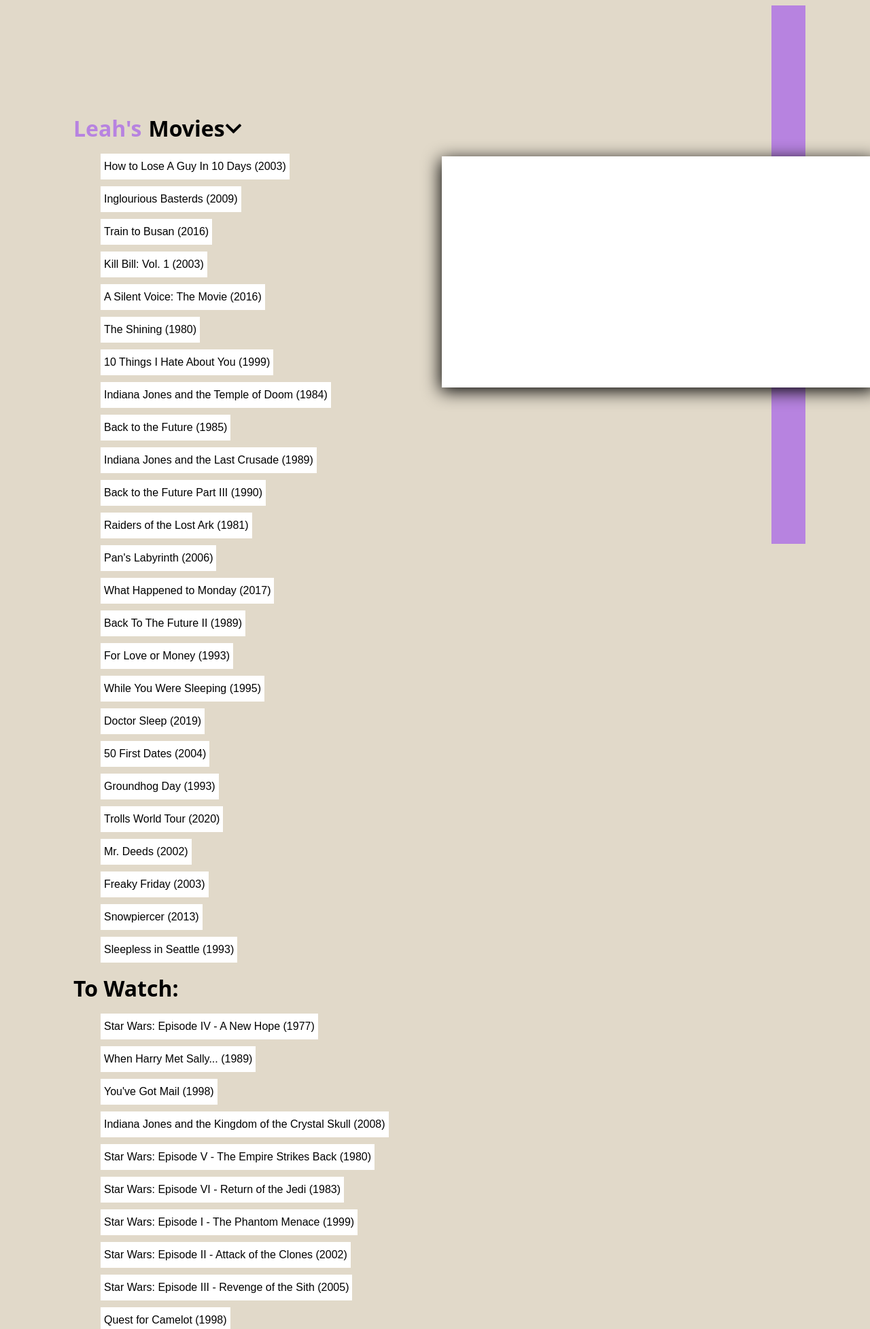
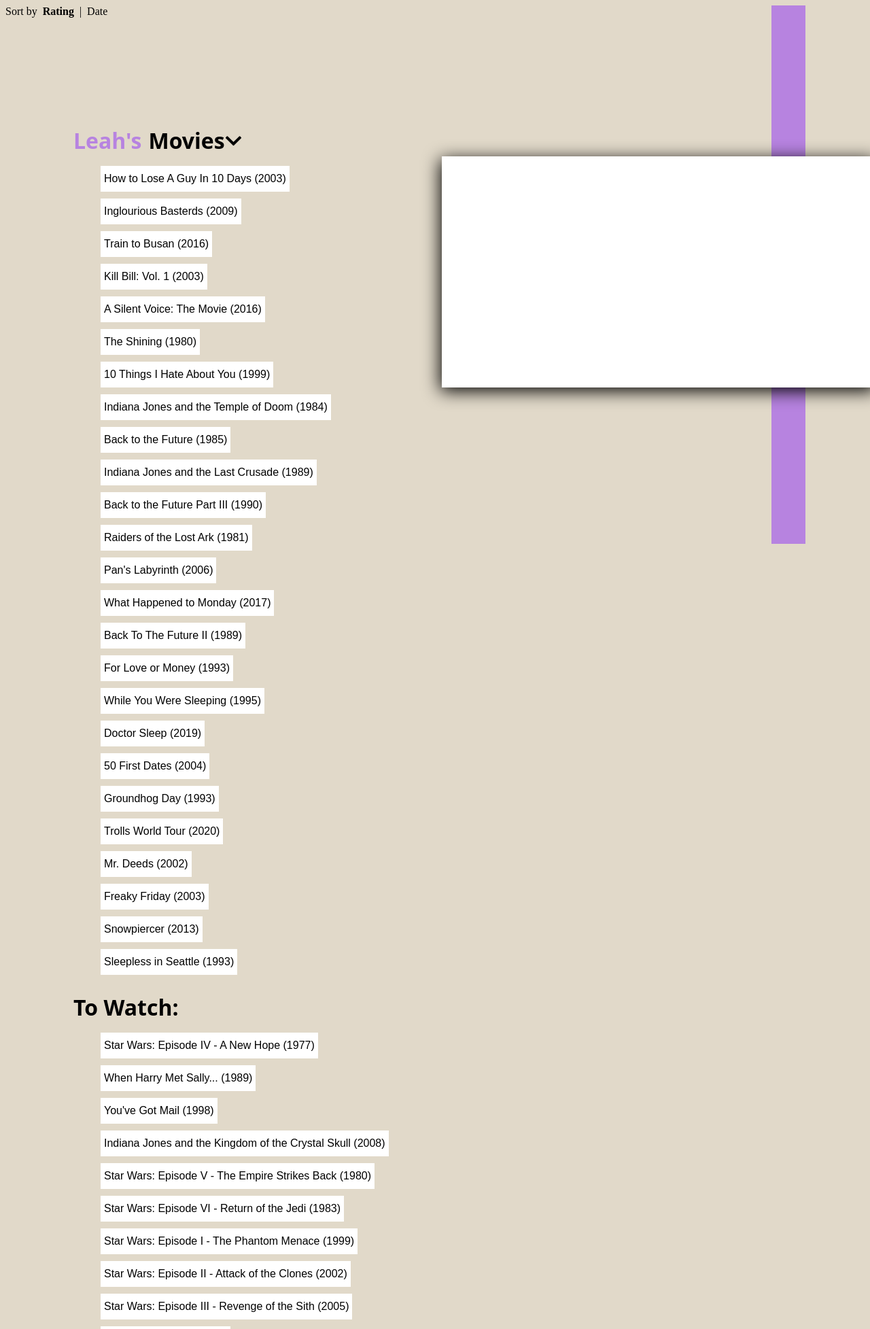
Before and after one commit to benPeters182/seniorproj, a Django app: a page that uses watchlist/templates/watchlist/movie_index.html in a window 1280 px wide. Shown: the top 1955 px of the page at 68% size. Run offline with Django 3.2, Linux system fonts and the light colour scheme; data comes from the database, SQL or seed files in the repository; both versions use the stored data as it was after the commit.

Commit message:
Date Watched
-Tracks date that movie goes from "to watch" to "watched"
- Tracks date that show goes from "to watch" to "watching" and "watching" to "watched"
-Movies/shows can be sorted by rating or date watched/finished

```diff
--- a/watchlist/forms.py
+++ b/watchlist/forms.py
@@ -36,7 +36,6 @@ class UpdateMovieForm(forms.Form):
     )
 
     queued = forms.BooleanField(required=False)
-    show_no = forms.BooleanField(required=False)
 
 class UpdateShowForm(forms.Form):
 
@@ -58,4 +57,3 @@ class UpdateShowForm(forms.Form):
     )
 
     queued = forms.BooleanField(required=False)
-    show_yes = forms.BooleanField(required=False)
--- a/watchlist/static/css/movie_index.css
+++ b/watchlist/static/css/movie_index.css
@@ -9,6 +9,14 @@ html{
   position: fixed;
   left: 1135px;
   z-index: -1;
+}
+#sort-by {
+  display: flex;
+}
+#by-rating {
+  font-weight: bold;
+}
+#by-date {
 }
 
 .page-content {
@@ -46,6 +54,11 @@ html{
       #current-list{
         cursor: pointer;
       }
+      #title-type-header{
+        display: flex;
+        flex-direction: column;
+        align-items: flex-start;
+      }
       #shows-menu {
         display: none;
       }
@@ -54,8 +67,14 @@ html{
 }
 
 
-  #watched-movie-list {
+  #watched-list {
 
+    }
+    #ranked-list {
+      display: flex;
+    }
+    #chronological-list {
+      display: none;
     }
 
     .watched-movie,
--- a/watchlist/templates/watchlist/movie_index.html
+++ b/watchlist/templates/watchlist/movie_index.html
@@ -22,6 +22,30 @@ function toggleWatchlistMenu() {
   }
 }
 
+function sortByRating() {
+  var button = document.getElementById("by-rating");
+  var otherButton = document.getElementById("by-date");
+  var rlist = document.getElementById("ranked-list");
+  var clist = document.getElementById("chronological-list");
+
+  rlist.style.display = "flex";
+  clist.style.display = "none";
+  button.style.fontWeight = "bold";
+  otherButton.style.fontWeight = "normal";
+}
+
+function sortByDate() {
+  var button = document.getElementById("by-date");
+  var otherButton = document.getElementById("by-rating");
+  var rlist = document.getElementById("ranked-list");
+  var clist = document.getElementById("chronological-list");
+
+  clist.style.display = "flex";
+  rlist.style.display = "none";
+  button.style.fontWeight = "bold";
+  otherButton.style.fontWeight = "normal";
+}
+
 function toggleShowMenu() {
   var element = document.getElementById("shows-menu");
   if (element.style.display !== "flex") {
@@ -30,6 +54,7 @@ function toggleShowMenu() {
     element.style.display = "none";
   }
 }
+
 
 function searchMovies() {
   var search_prompt = document.getElementById("movie-search").value;
@@ -55,12 +80,13 @@ function collapseList(list_class, icon_id) {
       icon.style.transform = "rotate(180deg)";
     }
   }
+}
 
-}
 
 </script>
 
 <div id="page-decoration"  style="background-color:{{watchlst.color}}"></div>
+<div id="sort-by">Sort by &nbsp; <div id="by-rating" onclick="sortByRating()">Rating</div> &nbsp; | &nbsp; <div id="by-date" onclick="sortByDate()">Date</div></div>
 <div class="page-content">
 
   <div class="movie-preview" style="display:block; filter: drop-shadow(-2px 5px 13px black)"></div>
@@ -69,11 +95,11 @@ function collapseList(list_class, icon_id) {
     <div class="list-header">
       <div class="list-menu">
         {% for list in lists %}
-          <a class="hidden-list" href="/watchlist/{{watchlst.name}}/movies"><h1>{{list.name}}</h1></a>
+          <a class="hidden-list" href="/watchlist/{{list.name}}/movies"><h1>{{list.name}}</h1></a>
         {% endfor %}
         <span id="current-list" style="color:{{watchlst.color}}" onclick="toggleWatchlistMenu()"><h1>{{watchlst.name}}'s</h1></span>
       </div>
-      <div>
+      <div id="title-type-header">
         <a id="shows-menu" href="/watchlist/{{watchlst.name}}/shows"><h1>Shows</h1></a>
         <div style="display: flex">
           <h1 id="movies-menu" onclick="toggleShowMenu()">Movies </h1>
@@ -82,7 +108,9 @@ function collapseList(list_class, icon_id) {
       </div>
     </div>
 
+    <div id="watching-list">
       {% if ranked_list %}
+        <div id="ranked-list">
           <ul>
           {% for movie in ranked_list %}
               <div class="watched-movie"><a href="{% url 'watchlist:movie_detail' movie.id %}">{{ movie.movie_title }}</a></div>
@@ -96,18 +124,36 @@ function collapseList(list_class, icon_id) {
              </div>
           {% endfor %}
           </ul>
+        </div>
+
+        <div id="chronological-list">
+          <ul>
+          {% for movie in chronological_list %}
+              <div class="watched-movie"><a href="{% url 'watchlist:movie_detail' movie.id %}">{{ movie.movie_title }}</a></div>
+              <div class="movie-preview">
+                <img class="preview-img" src="{{movie.featured_img}}">
+                <div class="preview-right-col">
+                    <h1>{{ movie.movie_title }}</h1>
+                    <h1 class="rating" style="color:{{watchlst.color}}">{{ movie.rating }}</h1>
+                    <p>{{ movie.synopsis }}</p>
+                </div>
+             </div>
+          {% endfor %}
+          </ul>
+        </div>
       {% else %}
           <p >You haven't watched any movies I guess. </p>
       {% endif %}
     </div>
+  </div>
 
-  <div id="watched-movie-list">
+  <div id="to-watch-list">
     {% if to_watch_list %}
         <h1> To Watch: </h1>
         <ul>
           {% for movie in to_watch_queued %}
               <div class="movie-to-watch">
-                <a href="{% url 'watchlist:detail' movie.id %}">{{ movie.movie_title }}</a>
+                <a href="{% url 'watchlist:movie_detail' movie.id %}">{{ movie.movie_title }}</a>
               </div>
               <div class="movie-preview queued" style="outline:{{watchlst.color}}; outline-style: solid; outline-width: thick;">
                   <img class="preview-img" src="{{movie.featured_img}}">
@@ -119,7 +165,7 @@ function collapseList(list_class, icon_id) {
           {% endfor %}
           {% for movie in to_watch_list %}
             <div class="movie-to-watch">
-              <a href="{% url 'watchlist:detail' movie.id %}">{{ movie.movie_title }}</a>
+              <a href="{% url 'watchlist:movie_detail' movie.id %}">{{ movie.movie_title }}</a>
             </div>
             <div class="movie-preview">
                 <img class="preview-img" src="{{movie.featured_img}}">
--- a/watchlist/templates/watchlist/show-detail.html
+++ b/watchlist/templates/watchlist/show-detail.html
@@ -13,7 +13,7 @@
     {% endif %}
   </div>
   <div>
-  <p class="movie-summary">{{ movie.synopsis }}</p>
+  <p class="movie-summary">{{ show.synopsis }}</p>
 
   <form action="{% url 'watchlist:show_detail' show.id %}" method="post">
       {% csrf_token %}
--- a/watchlist/views.py
+++ b/watchlist/views.py
@@ -6,11 +6,13 @@ import requests
 
 from .models import Movie, WatchList, Show
 from .forms import NewMovieForm, UpdateMovieForm, UpdateShowForm, NewMovieOptionsForm
+from datetime import date
 
 def movie_index(request, list_name):
     watchlst = get_object_or_404(WatchList, name=list_name)
     wl_movies = Movie.objects.filter(list=watchlst)
     ranked_list = wl_movies.filter(watch_state="WD").order_by('-rating')
+    chronological_list = wl_movies.filter(watch_state="WD").order_by('watch_date')
     to_watch_queued = wl_movies.filter(watch_state="TW").filter(queued=True)
     to_watch_list = wl_movies.filter(watch_state="TW").filter(queued=False)
     lists = []
@@ -21,6 +23,7 @@ def movie_index(request, list_name):
     context = {'watchlst': watchlst,
                 'lists': lists,
                 'ranked_list': ranked_list,
+                'chronological_list': chronological_list,
                 'to_watch_queued': to_watch_queued,
                 'to_watch_list': to_watch_list
     }
@@ -30,6 +33,7 @@ def show_index(request, list_name):
     watchlst = get_object_or_404(WatchList, name=list_name)
     wl_shows = Show.objects.filter(list=watchlst)
     ranked_list = wl_shows.filter(watch_state="WD").order_by('-rating')
+    chronological_list = wl_shows.filter(watch_state="WD").order_by('-finish_date')
 
     to_watch_list = wl_shows.filter(watch_state="TW")
     watching_list_queued = wl_shows.filter(watch_state="WG").filter(queued=True)
@@ -44,6 +48,7 @@ def show_index(request, list_name):
     context = {'watchlst': watchlst,
                 'lists': lists,
                 'ranked_list': ranked_list,
+                'chronological_list': chronological_list,
                 'watching_list_queued': watching_list_queued,
                 'watching_list': watching_list,
                 'to_watch_queued': to_watch_queued,
@@ -53,12 +58,15 @@ def show_index(request, list_name):
 
 def movie_detail(request, movie_id):
     movie = get_object_or_404(Movie, pk=movie_id)
-
+    print(movie.watch_date)
     if request.method == 'POST':
         movie = get_object_or_404(Movie, pk=movie_id)
 
         form = UpdateMovieForm(request.POST)
         if form.is_valid():
+            if movie.watch_state != 'WD' and form.cleaned_data['new_watch_state'] == 'WD':
+                movie.watch_date = date.today().strftime("%Y-%m-%d")
+
             movie.watch_state = form.cleaned_data['new_watch_state']
             if form.cleaned_data['new_rating'] != None:
                 movie.rating = form.cleaned_data['new_rating']
@@ -68,10 +76,9 @@ def movie_detail(request, movie_id):
             if str(form.cleaned_data['delete_movie']) == 'delete':
                 movie.delete()
 
-            return HttpResponseRedirect("/watchlist/" + movie.list.name)
+            return HttpResponseRedirect("/watchlist/" + movie.list.name + "/movies")
     else:
         form = UpdateMovieForm(request.POST, movie)
-
 
     return render(request, 'watchlist/movie-detail.html', {'movie': movie, 'form': form})
 
@@ -81,6 +88,11 @@ def show_detail(request, show_id):
     if request.method == 'POST':
         sform = UpdateShowForm(request.POST)
         if sform.is_valid():
+            if show.watch_state == 'TW' and sform.cleaned_data['new_watch_state'] == 'WG':
+                show.start_date = date.today().strftime("%Y-%m-%d")
+            if show.watch_state != 'WD' and sform.cleaned_data['new_watch_state'] == 'WD':
+                show.finish_date = date.today()
+
             show.watch_state = sform.cleaned_data['new_watch_state']
             if sform.cleaned_data['new_rating'] != None:
                 show.rating = sform.cleaned_data['new_rating']
@@ -88,12 +100,11 @@ def show_detail(request, show_id):
             show.save()
 
             if str(sform.cleaned_data['delete_show']) == 'delete':
-                movie.delete()
+                show.delete()
 
-            return HttpResponseRedirect("/watchlist/" + movie.list.name)
+            return HttpResponseRedirect("/watchlist/" + show.list.name + "/shows")
     else:
-        form = UpdateMovieForm(request.POST, show)
-
+        form = UpdateShowForm(request.POST, show)
 
     return render(request, 'watchlist/show-detail.html', {'show': show, 'form': form})
 
```
Also changed, not shown: watchlist/static/css/show_index.css (+22 -2 lines), watchlist/templates/watchlist/show_index.html (+49 -4 lines), db.sqlite3. Lines whose indentation alone changed are shown as unchanged.
